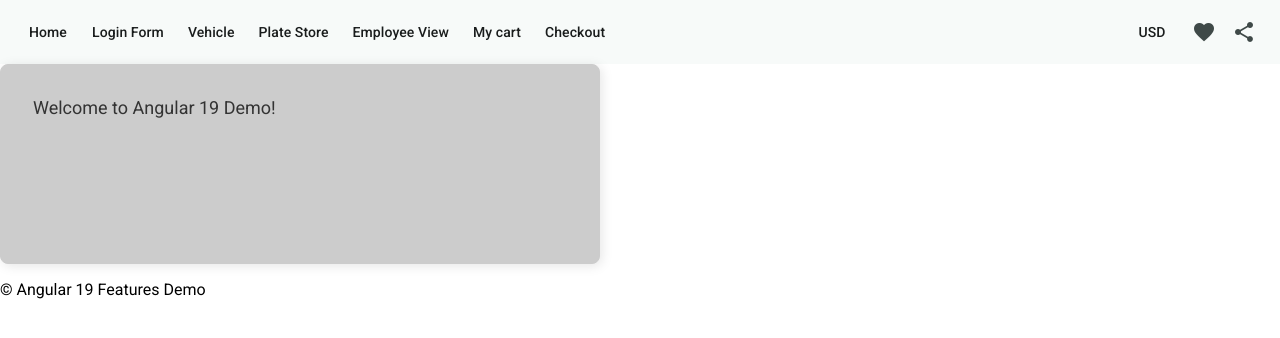
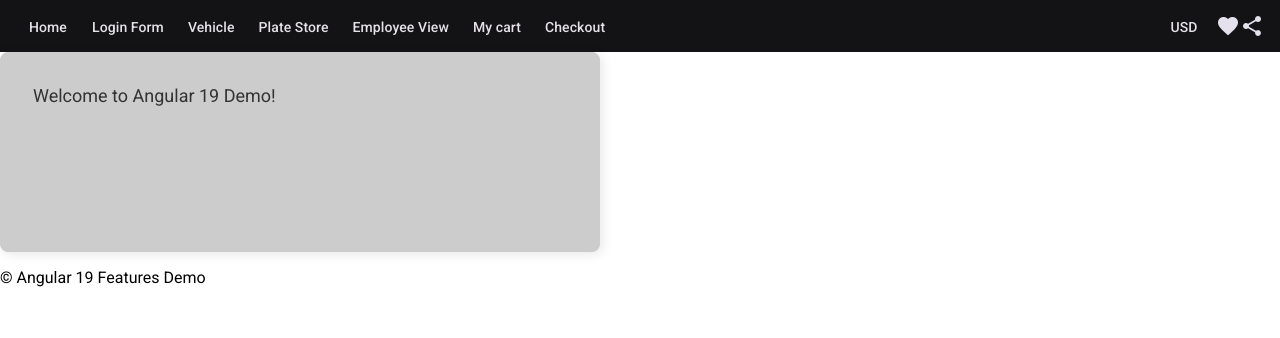
Before and after one commit to shib714/angular_19, an Angular app: page /home in a window 1280 px wide. Shown: the top 338 px of the page. Built offline with nearby package versions, Linux system fonts and the light colour scheme; no server answers.

Commit message:
styling nav bar

```diff
--- a/src/app/components/navigation/navigation.component.html
+++ b/src/app/components/navigation/navigation.component.html
@@ -1,6 +1,6 @@
-<div ngClass="light-theme">
+<div ngClass="dark-theme">
     <section >
-        <mat-toolbar color="primary" class="nav-bright-container">
+        <mat-toolbar color="primary" class="nav-dark-container">
             <div class="nav-button-row">
                 <a mat-button routerLink="home">Home</a>
             </div>
--- a/src/app/components/navigation/navigation.component.scss
+++ b/src/app/components/navigation/navigation.component.scss
@@ -2,11 +2,18 @@
 
 :root {
   @include mat.toolbar-overrides((
-    container-background-color: var(--mat-sys-primary-container),
+    container-background-color: var(--mat-sys-surfacergb(119, 0, 255)),//var(--mat-sys-primary-container),
     container-text-color: var(--mat-sys-primary),
   ));
 }
-
+.nav-dark-container {
+  color-scheme: dark;
+  @include mat.theme((
+    color: mat.$blue-palette,
+    typography: Roboto,
+    density: -4
+  ));
+}
 .nav-spacer {
     flex: 1 1 auto;
   }
@@ -16,17 +23,7 @@
        Every toolbar row uses a flexbox row layout. */
     flex: 1 1 auto;
   }
-  .nav-bright-container {
-    @include mat.theme((
-      color: mat.$cyan-palette,
 
-    ));
-  }
-  // .nav-dark-container {
-  //   @include mat.theme((
-  //     color: mat.$dark-primary,
-  //   ));
-  // }
 
   // .nav-button-row {
   //   display: flex;
```
